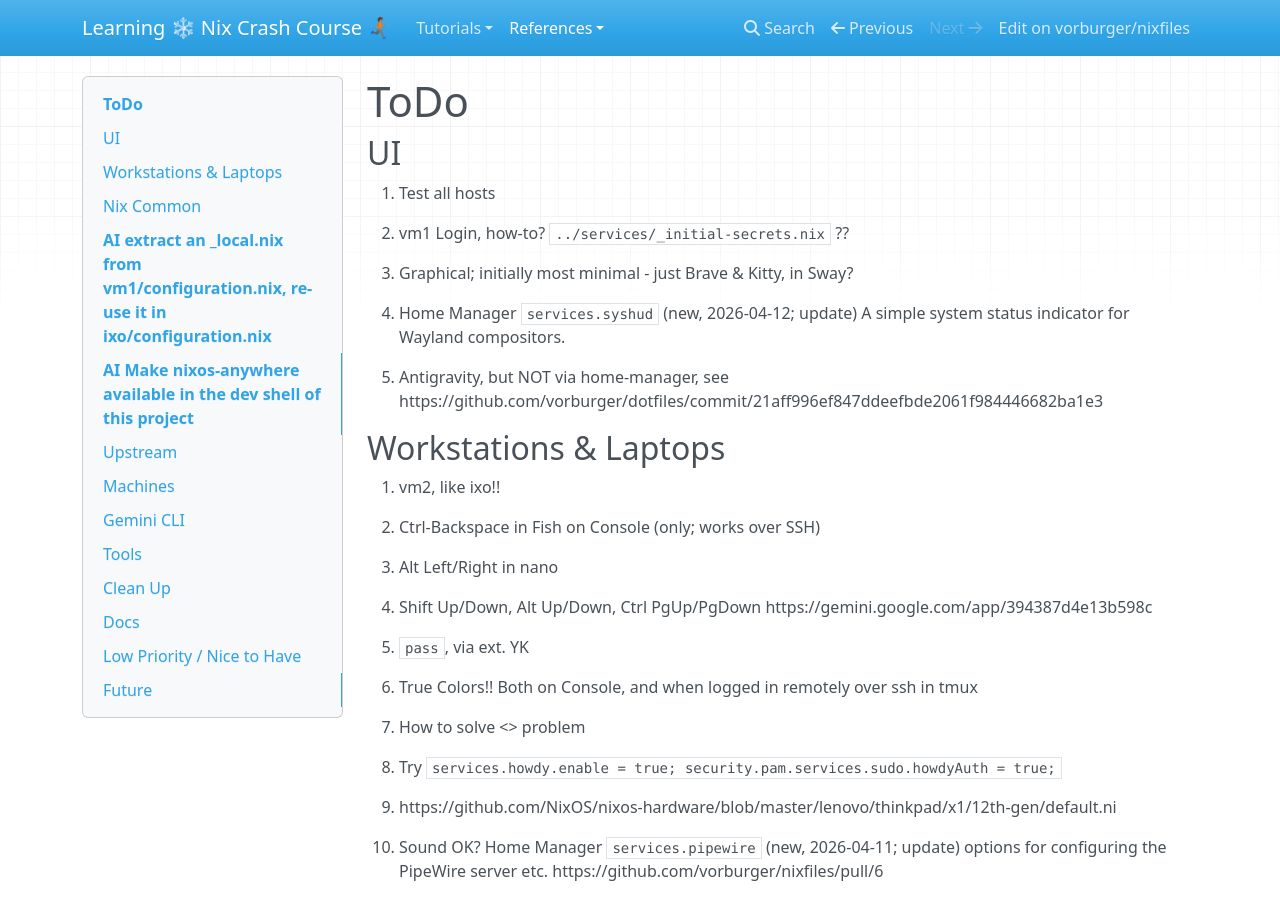
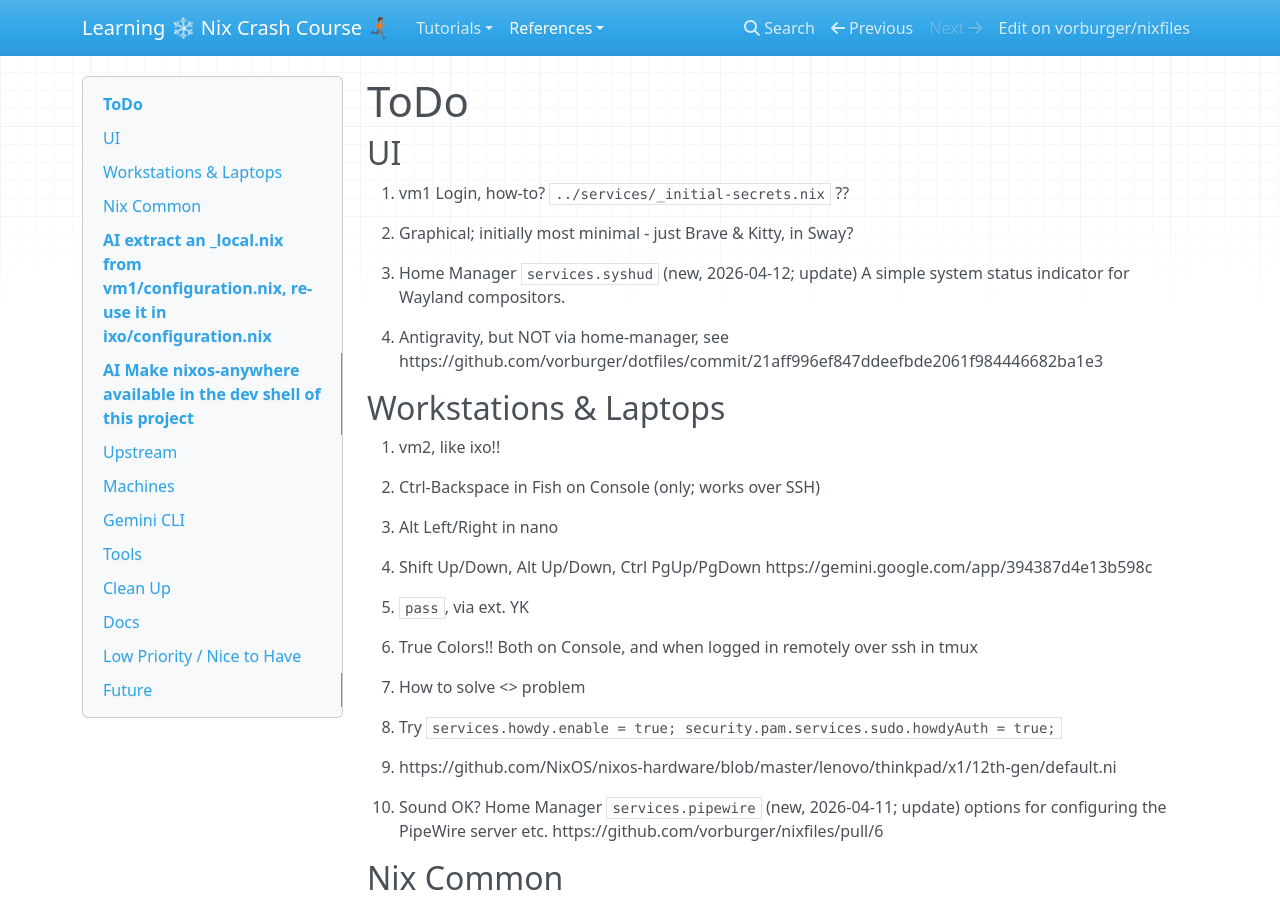
Before and after one commit to vorburger/nixfiles, an MkDocs documentation site: the page built from docs/docs/ToDo.md, in a window 1280 px wide and 900 px high. Built offline with MkDocs 1.6.1, drawn with Linux system fonts in a browser that asks for light colours; nearby versions of some CDN libraries.

Commit message:
test: Also vm1 & ixo, in addition to test1; not installer (it's too minimal)

```diff
--- a/docs/docs/ToDo.md
+++ b/docs/docs/ToDo.md
@@ -1,8 +1,6 @@
 # ToDo
 
 ## UI
-
-1. Test all hosts
 
 1. vm1 Login, how-to? `../services/_initial-secrets.nix` ??
 
```
Also changed, not shown: README.md, 6 other files.
